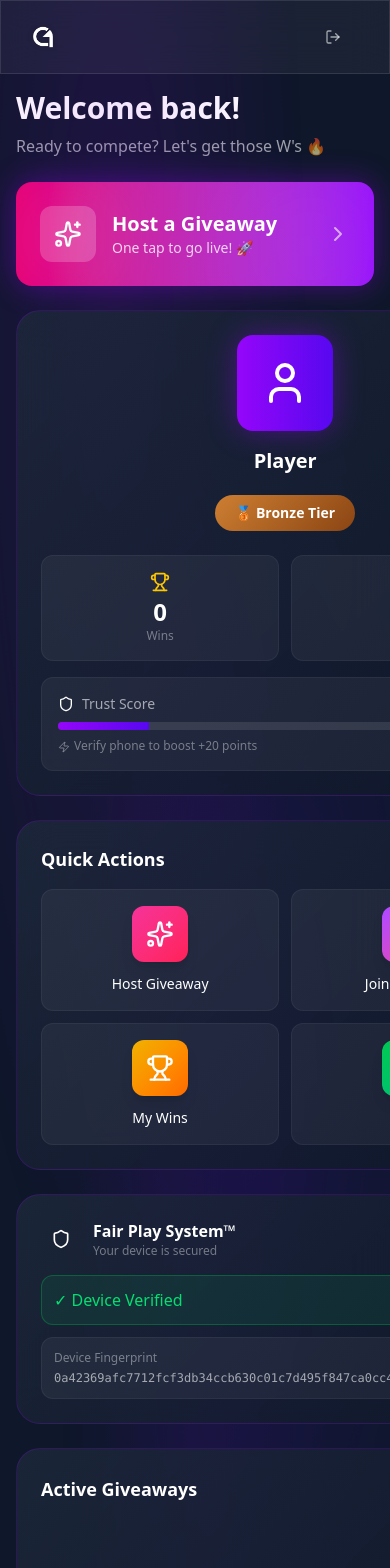
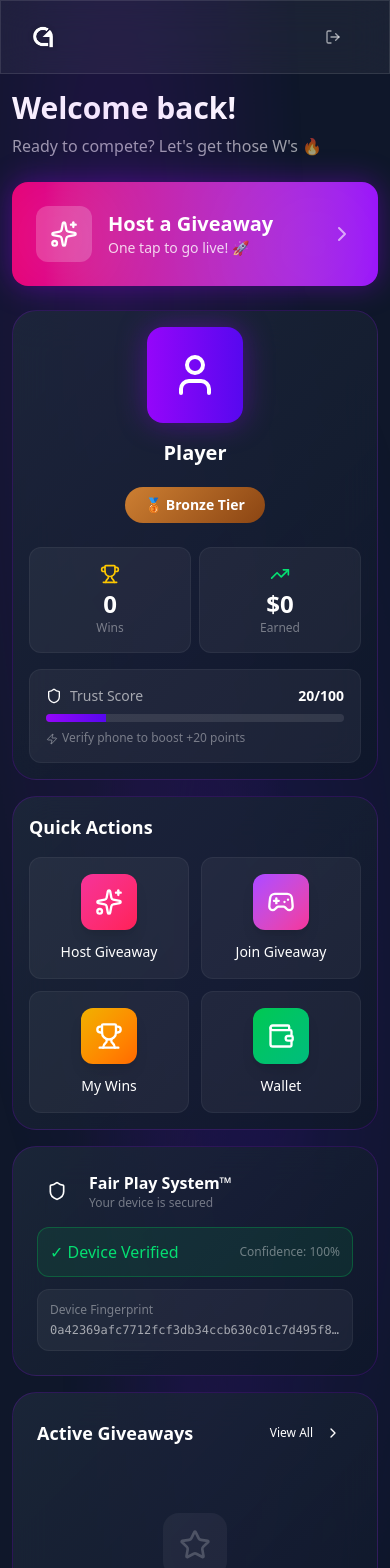
Before and after one commit to temiadebayo/giveaway_app, a Next.js app: page /dashboard in a window 390 px wide. Shown: the top 1568 px of the page. Built offline with nearby package versions, Linux system fonts and the light colour scheme; no server answers.

Commit message:
fix: Comprehensive mobile responsiveness - prevent overflow, constrain cards, responsive padding

```diff
--- a/src/app/admin/layout.tsx
+++ b/src/app/admin/layout.tsx
@@ -33,7 +33,7 @@ export default async function AdminLayout({
     return (
         <div className="min-h-screen bg-slate-950 text-white flex">
             {/* Sidebar */}
-            <aside className="w-64 bg-slate-900 border-r border-slate-800 flex flex-col fixed inset-y-0">
+            <aside className="w-64 bg-slate-900 border-r border-slate-800 flex-col fixed inset-y-0 hidden md:flex">
                 <div className="p-6 border-b border-slate-800 flex items-center gap-3">
                     <ShieldCheck className="w-8 h-8 text-indigo-500" />
                     <div>
@@ -67,7 +67,7 @@ export default async function AdminLayout({
             </aside>
 
             {/* Main Content */}
-            <main className="flex-1 ml-64 p-8">
+            <main className="flex-1 md:ml-64 p-4 md:p-8 overflow-x-hidden">
                 {children}
             </main>
         </div>
--- a/src/app/dashboard/page.tsx
+++ b/src/app/dashboard/page.tsx
@@ -41,7 +41,7 @@ export default function DashboardPage() {
     ];
 
     return (
-        <main className="min-h-screen bg-aurora">
+        <main className="min-h-screen bg-aurora overflow-x-hidden">
             {/* Navbar */}
             <nav className="sticky top-0 z-50 px-6 py-4 glass">
                 <div className="max-w-7xl mx-auto flex items-center justify-between">
@@ -56,7 +56,7 @@ export default function DashboardPage() {
                 </div>
             </nav>
 
-            <div className="max-w-7xl mx-auto p-4 md:p-6">
+            <div className="max-w-7xl mx-auto px-3 py-4 md:p-6 w-full box-border">
                 {/* Header */}
                 <motion.div
                     initial={{ opacity: 0, y: -10 }}
@@ -101,13 +101,13 @@ export default function DashboardPage() {
                     </Link>
                 </motion.div>
 
-                <div className="grid lg:grid-cols-3 gap-6">
+                <div className="grid lg:grid-cols-3 gap-4 md:gap-6 min-w-0">
                     {/* Profile Card */}
                     <motion.div
                         initial={{ opacity: 0, y: 10 }}
                         animate={{ opacity: 1, y: 0 }}
                         transition={{ delay: 0.1, duration: 0.3 }}
-                        className="lg:col-span-1 card-premium p-6"
+                        className="lg:col-span-1 card-premium p-4 md:p-6 min-w-0"
                     >
                         {loading ? (
                             <div className="animate-pulse flex flex-col items-center">
@@ -138,7 +138,7 @@ export default function DashboardPage() {
                         )}
 
                         {/* Stats */}
-                        <div className="grid grid-cols-2 gap-3 mb-4">
+                        <div className="grid grid-cols-2 gap-2 sm:gap-3 mb-4">
                             <div className="bg-white/5 rounded-xl p-4 text-center border border-white/5">
                                 <Trophy className="w-5 h-5 mx-auto mb-1 text-yellow-400" />
                                 <p className="text-2xl font-bold">0</p>
@@ -180,10 +180,10 @@ export default function DashboardPage() {
                         initial={{ opacity: 0, y: 10 }}
                         animate={{ opacity: 1, y: 0 }}
                         transition={{ delay: 0.15, duration: 0.3 }}
-                        className="lg:col-span-2 space-y-6"
+                        className="lg:col-span-2 space-y-4 md:space-y-6 min-w-0"
                     >
                         {/* Quick Actions */}
-                        <div className="card-premium p-6">
+                        <div className="card-premium p-4 md:p-6">
                             <h3 className="text-lg font-bold mb-4">Quick Actions</h3>
                             <div className="grid grid-cols-2 md:grid-cols-4 gap-3">
                                 {quickActions.map((action, i) => (
@@ -230,9 +230,9 @@ export default function DashboardPage() {
                                             Confidence: {fingerprint.confidence}%
                                         </span>
                                     </div>
-                                    <div className="p-3 bg-white/5 rounded-xl border border-white/5">
+                                    <div className="p-3 bg-white/5 rounded-xl border border-white/5 overflow-hidden">
                                         <p className="text-xs text-white/40 mb-1">Device Fingerprint</p>
-                                        <p className="text-xs font-mono text-white/60 truncate">
+                                        <p className="text-xs font-mono text-white/60 truncate max-w-full">
                                             {fingerprint.hash}
                                         </p>
                                     </div>
--- a/src/app/giveaways/[id]/host/page.tsx
+++ b/src/app/giveaways/[id]/host/page.tsx
@@ -169,7 +169,7 @@ export default function HostSpectatorPage({ params }: HostPageProps) {
     const isEnded = giveaway.status === 'ended';
 
     return (
-        <main className="min-h-screen bg-aurora">
+        <main className="min-h-screen bg-aurora overflow-x-hidden">
             {/* Navbar */}
             <nav className="sticky top-0 z-50 px-6 py-4 glass">
                 <div className="max-w-7xl mx-auto flex items-center justify-between">
--- a/src/app/giveaways/[id]/page.tsx
+++ b/src/app/giveaways/[id]/page.tsx
@@ -449,7 +449,7 @@ export default function GiveawayDetailPage({ params }: GiveawayPageProps) {
     const tierBenefits = TIER_BENEFITS[giveaway.min_trust_tier as TrustTier];
 
     return (
-        <main className="min-h-screen bg-aurora">
+        <main className="min-h-screen bg-aurora overflow-x-hidden">
             {/* App Header */}
             <AppHeader
                 rightContent={
--- a/src/app/giveaways/create/page.tsx
+++ b/src/app/giveaways/create/page.tsx
@@ -202,11 +202,11 @@ export default function CreateGiveawayPage() {
     };
 
     return (
-        <main className="min-h-screen bg-aurora">
+        <main className="min-h-screen bg-aurora overflow-x-hidden">
             {/* App Header with User Avatar */}
             <AppHeader />
 
-            <div className="max-w-4xl mx-auto p-4 sm:p-6">
+            <div className="max-w-4xl mx-auto px-3 py-4 sm:p-6">
                 {/* Breadcrumbs */}
                 <Breadcrumbs items={[
                     { label: 'Giveaways', href: '/giveaways' },
--- a/src/app/giveaways/page.tsx
+++ b/src/app/giveaways/page.tsx
@@ -83,7 +83,7 @@ export default function GiveawaysPage() {
     };
 
     return (
-        <main className="min-h-screen bg-aurora">
+        <main className="min-h-screen bg-aurora overflow-x-hidden">
             {/* App Header with User Avatar */}
             <AppHeader
                 rightContent={
@@ -107,7 +107,7 @@ export default function GiveawaysPage() {
                 }
             />
 
-            <div className="max-w-7xl mx-auto p-4 sm:p-6">
+            <div className="max-w-7xl mx-auto px-3 py-4 sm:p-6">
                 {/* Breadcrumbs */}
                 <Breadcrumbs items={[
                     { label: 'Giveaways' }
--- a/src/app/globals.css
+++ b/src/app/globals.css
@@ -5,6 +5,12 @@
     --background: 255 255 255;
     --foreground: 15 23 42;
   }
+}
+
+html,
+body {
+  overflow-x: hidden;
+  max-width: 100vw;
 }
 
 body {
@@ -133,6 +139,10 @@ body {
   backdrop-filter: blur(20px);
   border: 1px solid rgba(149, 6, 250, 0.2);
   border-radius: 24px;
+  overflow: hidden;
+  min-width: 0;
+  max-width: 100%;
+  word-break: break-word;
 }
 
 /* Animations */
--- a/src/app/trust/page.tsx
+++ b/src/app/trust/page.tsx
@@ -64,7 +64,7 @@ export default function TrustScorePage() {
     }
 
     return (
-        <main className="min-h-screen bg-aurora">
+        <main className="min-h-screen bg-aurora overflow-x-hidden">
             {/* Navbar */}
             <nav className="sticky top-0 z-50 px-6 py-4 glass">
                 <div className="max-w-7xl mx-auto flex items-center justify-between">
@@ -179,7 +179,7 @@ export default function TrustScorePage() {
                                                 </div>
                                             </div>
                                             <span className={`font-bold ${event.score_change > 0 ? 'text-green-400' :
-                                                    event.score_change < 0 ? 'text-red-400' : 'text-white/40'
+                                                event.score_change < 0 ? 'text-red-400' : 'text-white/40'
                                                 }`}>
                                                 {event.score_change > 0 ? '+' : ''}{event.score_change}
                                             </span>
--- a/src/app/wallet/page.tsx
+++ b/src/app/wallet/page.tsx
@@ -153,11 +153,11 @@ export default function WalletPage() {
     }
 
     return (
-        <main className="min-h-screen bg-aurora">
+        <main className="min-h-screen bg-aurora overflow-x-hidden">
             {/* App Header with User Avatar */}
             <AppHeader />
 
-            <div className="max-w-4xl mx-auto p-4 sm:p-6">
+            <div className="max-w-4xl mx-auto px-3 py-4 sm:p-6">
                 {/* Breadcrumbs */}
                 <Breadcrumbs items={[
                     { label: 'Wallet' }
@@ -181,7 +181,7 @@ export default function WalletPage() {
                     initial={{ opacity: 0, y: 20 }}
                     animate={{ opacity: 1, y: 0 }}
                     transition={{ delay: 0.1 }}
-                    className="grid md:grid-cols-2 gap-4 mb-8"
+                    className="grid md:grid-cols-2 gap-3 sm:gap-4 mb-8"
                 >
                     {/* Available Balance */}
                     <div className="card-premium p-6">
@@ -189,7 +189,7 @@ export default function WalletPage() {
                             <TrendingUp className="w-4 h-4" />
                             <span className="text-sm">Available Balance</span>
                         </div>
-                        <p className="text-4xl font-black text-gradient-primary">
+                        <p className="text-3xl sm:text-4xl font-black text-gradient-primary">
                             {formatCurrency(wallet?.balance || 0)}
                         </p>
                         <div className="flex gap-2 mt-4">
```
